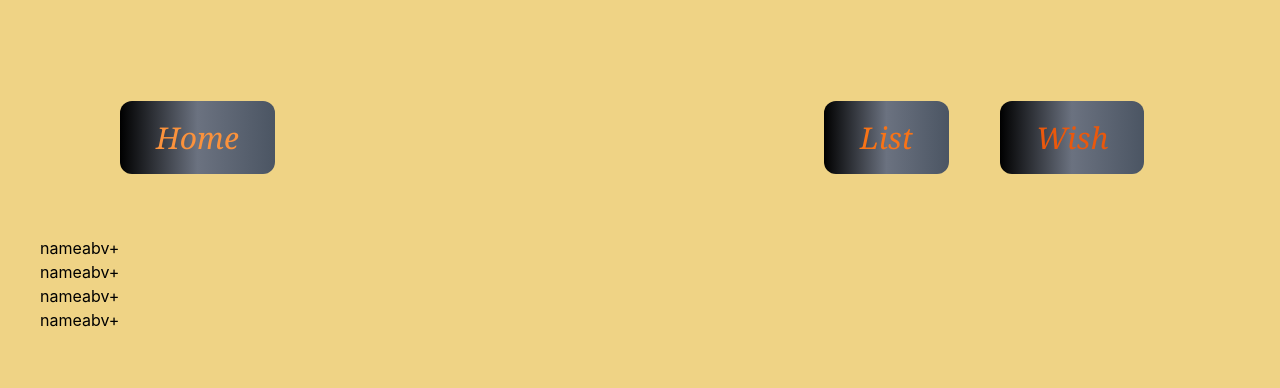
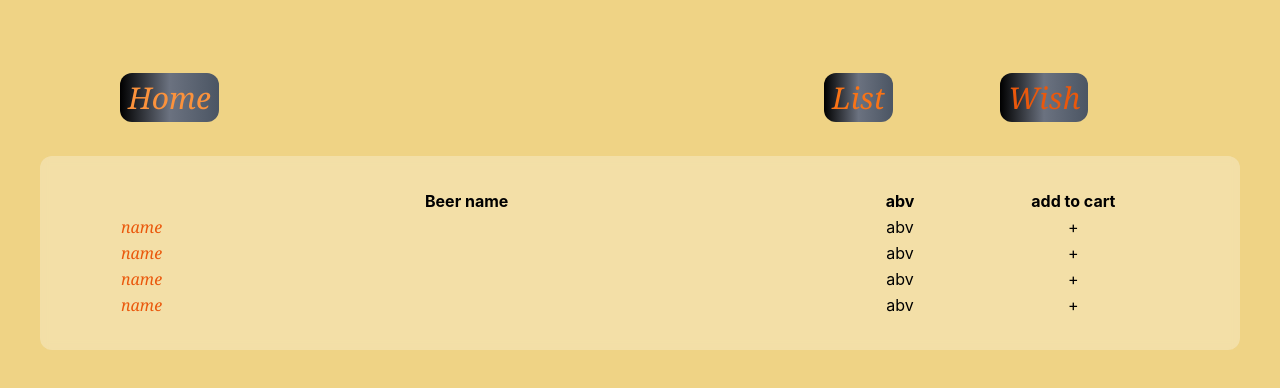
Before and after one commit to wjstpgh/Beer, a Next.js app: page /listpage in a window 1280 px wide. Shown: the top 388 px of the page. Built offline with nearby package versions, Linux system fonts and the light colour scheme.

Commit message:
WEBTEAM-511 리스트페이지, 모달페이지, 위시리스트페이지 ui개발

```diff
--- a/components/beer-detail.jsx
+++ b/components/beer-detail.jsx
@@ -1,13 +1,39 @@
 
 
-const BeerDetail=()=>{
-  return(
-    <div>
-      <span>name</span>
-      <span>tagline</span>
-      <span>first_brewed</span>
-      <span>description</span>
-      <span>abv</span>
+const BeerDetail = () => {
+  return (
+    <div className="w-1/2 p-5 bg-orange-500/20 backdrop-blur-sm absolute inset-1/4 rounded-xl">
+      img
+      <span className="block text-orange-700 uppercase text-lg underline decoration-double underline-offset-2 font-semibold italic">
+        name
+      </span>
+      <p>
+        defwefaw
+      </p>
+      <span className="block text-orange-700 uppercase text-lg underline decoration-double underline-offset-2 font-semibold italic">
+        tagline
+      </span>
+      <p>
+
+      </p>
+      <span className="block text-orange-700 uppercase text-lg underline decoration-double underline-offset-2 font-semibold italic">
+        first_brewed
+      </span>
+      <p>
+
+      </p>
+      <span className="block text-orange-700 uppercase text-lg underline decoration-double underline-offset-2 font-semibold italic">
+        description
+      </span>
+      <p className="whitespace-pre-line">
+        It's almost 2022 and we still don't know if there is aliens living among us, or do we? Maybe the person writing this is an alien.
+      </p>
+      <span className="block text-orange-700 uppercase text-lg underline decoration-double underline-offset-2 font-semibold italic">
+        abv
+      </span>
+      <p>
+
+      </p>
     </div>
   )
 }
--- /dev/null
+++ b/components/beer-wish.jsx
@@ -0,0 +1,12 @@
+
+
+const BeerWish = () => {
+  return (
+    <div className="p-1 bg-orange-800 rounded-md text-orange-300 cursor-pointer">
+      img
+      <p>name</p>
+    </div>
+  );
+}
+
+export default BeerWish;
--- a/components/beer.jsx
+++ b/components/beer.jsx
@@ -1,13 +1,42 @@
-
+import { useState } from 'react';
+import Modal from 'react-modal';
+import BeerDetail from './beer-detail';
 
 const Beer = () => {
+  const [modalIsOpen, setModalIsOpen] = useState(false);
+
+  const modalOpenHandler = () => {
+    setModalIsOpen(true);
+  }
+
   return (
-    <div>
-      {/* <img alt="#">image_url</img> */}
-      <span>name</span>
-      <span>abv</span>
-      <span>+</span>
-    </div>
+    <>
+      <tr className="grid grid-cols-6">
+        <td
+          className="col-span-4 text-orange-600 hover:text-orange-400 hover:underline decoration-current decoration-wavy lowercase hover:capitalize font-serif italic cursor-pointer"
+          onClick={modalOpenHandler}
+        >
+          name
+        </td>
+        <td className="col-span-1 text-center">
+          abv
+        </td>
+        <td
+          className="col-span-1 hover:scale-125 text-center cursor-pointer"
+        // onClick={ }
+        >
+          &#43;
+        </td>
+      </tr>
+      <Modal
+        className="w-auto"
+        isOpen={modalIsOpen}
+        onRequestClose={() => { setModalIsOpen(false) }}
+        ariaHideApp={false}
+      >
+        <BeerDetail />
+      </Modal>
+    </>
   );
 }
 
--- a/components/navbar.jsx
+++ b/components/navbar.jsx
@@ -2,15 +2,15 @@ import Link from "next/link";
 
 const Navbar = () => {
   return (
-    <div className="container mx-auto px-20 py-20 grid grid-cols-6 gap-4 text-3xl">
+    <div className="container mx-auto px-20 py-10 grid grid-cols-6 gap-4 text-3xl">
       <Link href='/' className="col-start-1 col-span-1">
-        <span className="px-9 py-4 font-serif italic text-orange-400 bg-gradient-to-r from-black via-gray-500 to-gray-600 hover:bg-gradient-to-r hover:from-gray-300 hover:via-gray-500 hover:to-gray-100 rounded-xl">Home</span>
+        <span className="px-2 py-1 font-serif italic text-orange-400 bg-gradient-to-r from-black via-gray-500 to-gray-600 hover:bg-gradient-to-r hover:from-gray-300 hover:via-gray-500 hover:to-gray-100 rounded-xl">Home</span>
       </Link>
       <Link href='/listpage' className="col-start-5 col-span-1">
-        <span className="px-9 py-4 font-serif italic text-orange-500 bg-gradient-to-r from-black via-gray-500 to-gray-600 hover:bg-gradient-to-r hover:from-gray-300 hover:via-gray-500 hover:to-gray-100 rounded-xl">List</span>
+        <span className="px-2 py-1 font-serif italic text-orange-500 bg-gradient-to-r from-black via-gray-500 to-gray-600 hover:bg-gradient-to-r hover:from-gray-300 hover:via-gray-500 hover:to-gray-100 rounded-xl">List</span>
       </Link>
       <Link href='/wishpage' className="col-start-6 col-span-1">
-        <span className="px-9 py-4 font-serif italic text-orange-600 bg-gradient-to-r from-black via-gray-500 to-gray-600 hover:bg-gradient-to-r hover:from-gray-300 hover:via-gray-500 hover:to-gray-100 rounded-xl">Wish</span>
+        <span className="px-2 py-1 font-serif italic text-orange-600 bg-gradient-to-r from-black via-gray-500 to-gray-600 hover:bg-gradient-to-r hover:from-gray-300 hover:via-gray-500 hover:to-gray-100 rounded-xl">Wish</span>
       </Link>
     </div>
   );
--- a/package.json
+++ b/package.json
@@ -14,6 +14,7 @@
     "next": "13.0.2",
     "react": "18.2.0",
     "react-dom": "18.2.0",
+    "react-modal": "^3.16.1",
     "react-query": "^3.39.2",
     "recoil": "^0.7.6"
   },
--- a/pages/index.js
+++ b/pages/index.js
@@ -4,7 +4,9 @@ const Homepage = () => {
   return (
     <>
       <Navbar />
-      지갑 연동 페이지
+      <div className="container mx-auto px-20 py-8 backdrop-blur-sm bg-stone-50/30 rounded-xl">
+        지갑 연동 페이지
+      </div>
     </>
   );
 }
--- a/pages/listpage.jsx
+++ b/pages/listpage.jsx
@@ -5,9 +5,19 @@ const ListPage = () => {
   return (
     <div>
       <Navbar />
-      <div>
-
-      <Beer /><Beer /><Beer /><Beer />
+      <div className="container mx-auto px-20 py-8 backdrop-blur-sm bg-stone-50/30 rounded-xl">
+        <table className="container table-auto">
+          <thead>
+            <tr className="grid grid-cols-6">
+              <th className="col-span-4">Beer name</th>
+              <th className="col-span-1">abv</th>
+              <th className="col-span-1">add to cart</th>
+            </tr>
+          </thead>
+          <tbody>
+            <Beer /><Beer /><Beer /><Beer />
+          </tbody>
+        </table>
       </div>
     </div>
   );
--- a/pages/wishpage.jsx
+++ b/pages/wishpage.jsx
@@ -1,13 +1,19 @@
-import Beer from "../components/beer";
+import BeerWish from "../components/beer-wish";
 import Navbar from "../components/navbar";
 
 const Wishpage = () => {
   return (
     <div>
       <Navbar />
-      <div>
-
-      <Beer /><Beer /><Beer /><Beer />
+      <div className="container mx-auto px-12 py-6 backdrop-blur-sm bg-stone-50/30 rounded-xl">
+        <div className="grid grid-cols-4 gap-2">
+          <BeerWish />
+          <BeerWish />
+          <BeerWish />
+          <BeerWish />
+          <BeerWish />
+          <BeerWish />
+        </div>
       </div>
     </div>
   );
```
Also changed, not shown: 1 other file (tests, documents, lock files or other folders).
